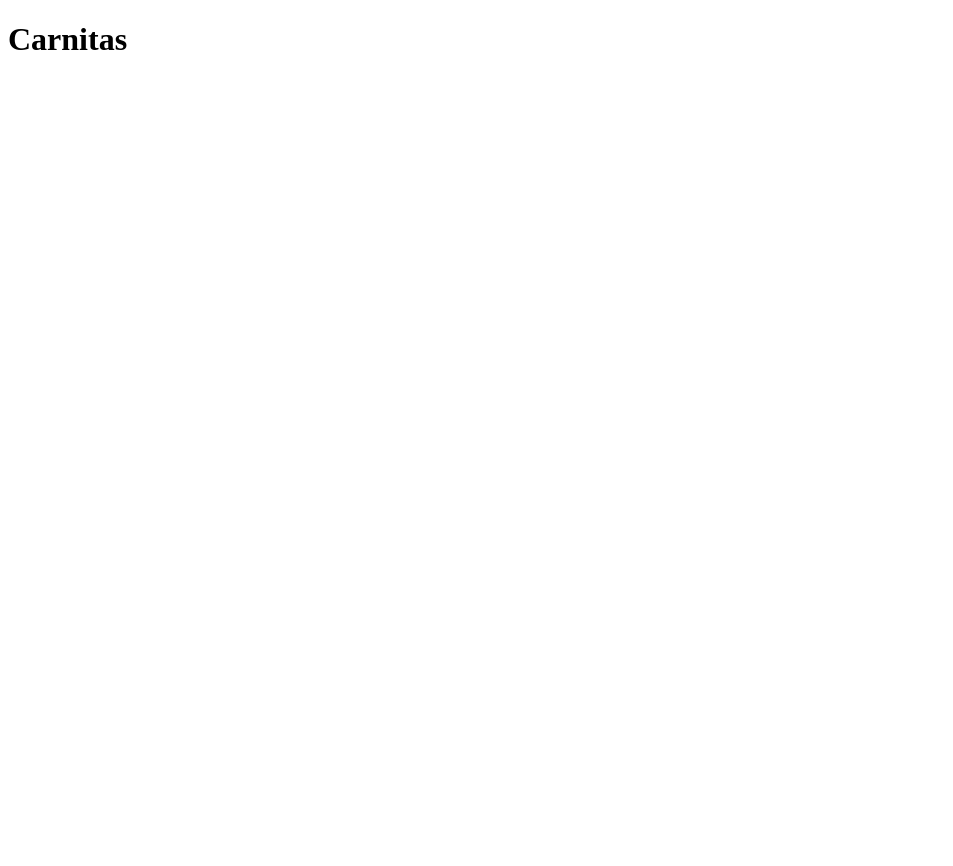
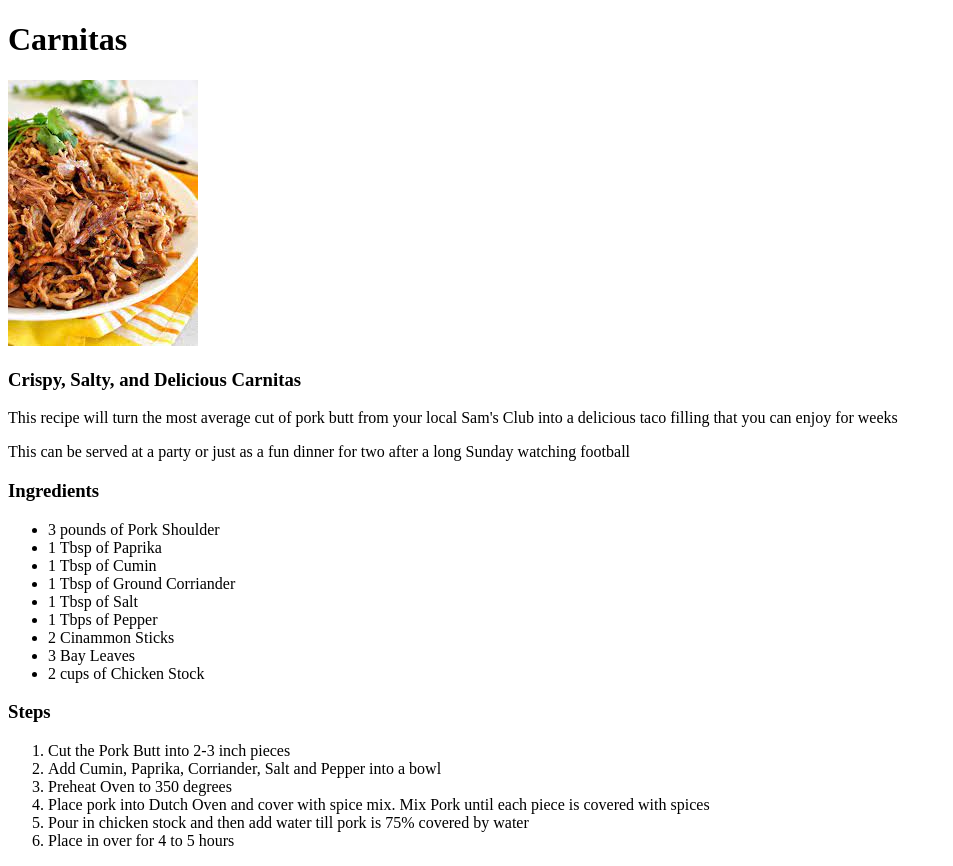
Before and after one commit to cwermers/odin-recipes, a plain HTML site: page recipes/carnitas.html in a window 1280 px wide. Shown: the whole page, without its empty margins (0-953 px from the left). Before the commit the page ends 800 px from the top, so only its background shows below. Drawn offline with Linux system fonts and the light colour scheme.

Commit message:
added images, descriptions, ingredients, and steps for Carnitas and Potato recipes

```diff
--- a/recipes/carnitas.html
+++ b/recipes/carnitas.html
@@ -7,5 +7,43 @@
 
   <body>
     <h1>Carnitas</h1>
+
+    <img src="../images/carnitas.jpeg">
+
+    <h3>Crispy, Salty, and Delicious Carnitas</h3>
+
+    <p>This recipe will turn the most average cut of pork butt from
+      your local Sam's Club into a delicious taco filling that you
+      can enjoy for weeks</p>
+
+    <p>This can be served at a party or just as a fun dinner for two
+      after a long Sunday watching football</p>
+
+    <h3>Ingredients</h3>
+    <ul>
+      <li>3 pounds of Pork Shoulder</li>
+      <li>1 Tbsp of Paprika</li>
+      <li>1 Tbsp of Cumin</li>
+      <li>1 Tbsp of Ground Corriander</li>
+      <li>1 Tbsp of Salt</li>
+      <li>1 Tbps of Pepper</li>
+      <li>2 Cinammon Sticks</li>
+      <li>3 Bay Leaves</li>
+      <li>2 cups of Chicken Stock</li>
+    </ul>
+
+    <h3>Steps</h3>
+    <ol>
+      <li>Cut the Pork Butt into 2-3 inch pieces</li>
+      <li>Add Cumin, Paprika, Corriander, Salt and Pepper
+        into a bowl
+      </li>
+      <li>Preheat Oven to 350 degrees</li>
+      <li>Place pork into Dutch Oven and cover with spice mix.
+        Mix Pork until each piece is covered with spices
+      </li>
+      <li>Pour in chicken stock and then add water till pork is 75% covered by water</li>
+      <li>Place in over for 4 to 5 hours</li>
+    </ol>
   </body>
 </html>
```
Also changed, not shown: recipes/mashedpotatoes.html (+38 -0 lines).
